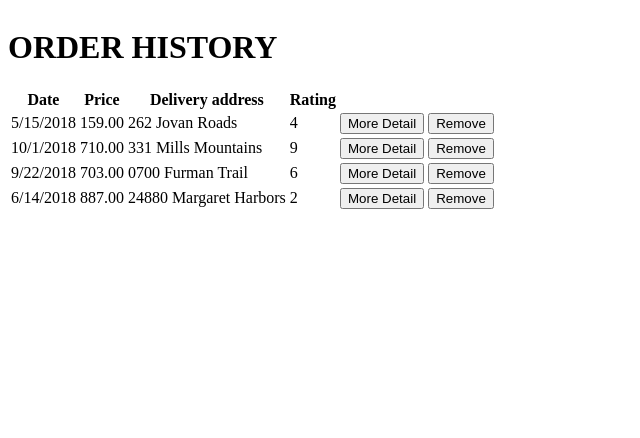
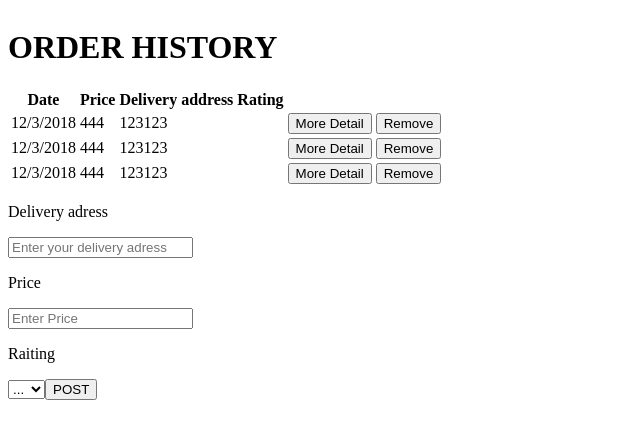
Before and after one commit to Iarkovenko/food-ordering-services, a React (Create React App) app: page / in a window 1280 px wide. Shown: the top 438 px of the page, without its empty margins (0-640 px from the left). Built offline with nearby package versions, Linux system fonts and the light colour scheme; data requests are answered from the project's data file.

Commit message:
answer with setStae

```diff
--- a/package.json
+++ b/package.json
@@ -3,7 +3,8 @@
   "version": "0.1.0",
   "private": true,
   "dependencies": {
-     "axios": "^0.18.0",
+    "axios": "^0.18.0",
+    "moment": "^2.22.2",
     "react": "^16.6.3",
     "react-dom": "^16.6.3",
     "react-scripts": "2.1.1"
--- a/server/db.json
+++ b/server/db.json
@@ -1,36 +1,25 @@
 {
   "order-history": [
     {
-      "id": 1,
-      "date": "5/15/2018",
-      "price": "159.00",
-      "address": "262 Jovan Roads",
-      "rating": 4,
-      "description": "Hello! It's Modal Window 2"
+      "address": "123123",
+      "price": "444",
+      "raiting": "3",
+      "date": "12/3/2018",
+      "id": 1
     },
     {
-      "id": 2,
-      "date": "10/1/2018",
-      "price": "710.00",
-      "address": "331 Mills Mountains",
-      "rating": 9,
-      "description": "Hello! It's Modal Window 3"
+      "address": "123123",
+      "price": "444",
+      "raiting": "3",
+      "date": "12/3/2018",
+      "id": 2
     },
     {
-      "id": 4,
-      "date": "9/22/2018",
-      "price": "703.00",
-      "address": "0700 Furman Trail",
-      "rating": 6,
-      "description": "Hello! It's Modal Window 5"
-    },
-    {
-      "id": 5,
-      "date": "6/14/2018",
-      "price": "887.00",
-      "address": "24880 Margaret Harbors",
-      "rating": 2,
-      "description": "Hello! It's Modal Window 6"
+      "address": "123123",
+      "price": "444",
+      "raiting": "3",
+      "date": "12/3/2018",
+      "id": 3
     }
   ]
 }
--- a/src/components/App.js
+++ b/src/components/App.js
@@ -1,6 +1,7 @@
 import React, { Component, Fragment } from 'react';
 import * as API from './services';
 import OrderHistoryTable from './tmplOrderHistory';
+import Form from './Form';
 
 export default class App extends Component {
   state = {
@@ -37,6 +38,15 @@ export default class App extends Component {
     this.setState({ isModalOpen: false, moreItemInfoById: '' });
   };
 
+  handlePostData = item => {
+    API.addItem(item).then(res => {
+      if (!res.status === 201) return;
+      this.setState(prevState => ({
+        orderHistory: prevState.orderHistory + res.data,
+      }));
+    });
+  };
+
   render() {
     const {
       orderHistory,
@@ -57,6 +67,9 @@ export default class App extends Component {
             isLoading={isLoading}
           />
         )}
+        <Fragment>
+          <Form postData={this.handlePostData} />
+        </Fragment>
       </Fragment>
     );
   }
--- a/src/components/Form.js
+++ b/src/components/Form.js
@@ -1,27 +1,85 @@
-// import react from 'react';
+import React, { Component } from 'react';
+import moment from 'moment';
 
-// const Form = () => (
-//   <form>
-//     <p>Delivery adress</p>
-//     <input placeholder="Enter your delivery adress" />
+class Form extends Component {
+  state = {
+    address: '',
+    price: '',
+    raiting: '',
+  };
 
-//     <p>Price</p>
-//     <input placeholder="Enter Price" />
+  handleChange = ({ target }) => {
+    const { name, value } = target;
+    this.setState({ [name]: value });
+  };
 
-//     <p>Raiting</p>
-//     <select>
-//       <option value="1" />
-//       <option value="2" />
-//       <option value="3" />
-//       <option value="4" />
-//       <option value="5" />
-//       <option value="6" />
-//       <option value="7" />
-//       <option value="8" />
-//       <option value="9" />
-//       <option value="10" />
-//     </select>
-//   </form>
-// );
+  handleGetData = (e, address, price, raiting) => {
+    e.preventDefault();
+    const { postData } = this.props;
+    const dataToPost = {
+      address,
+      price,
+      raiting,
+      date: moment().format('M/D/YYYY'),
+    };
+    postData(dataToPost);
+  };
 
-// export default Form;
+  render() {
+    const { address, price, raiting } = this.state;
+    // const {postData} = this.props;
+    return (
+      <form>
+        <p>Delivery adress</p>
+        <input
+          name="address"
+          type="text"
+          value={address}
+          onChange={this.handleChange}
+          placeholder="Enter your delivery adress"
+          require
+        />
+
+        <p>Price</p>
+        <input
+          name="price"
+          type="number"
+          value={price}
+          onChange={this.handleChange}
+          placeholder="Enter Price"
+          require
+        />
+
+        <p>Raiting</p>
+        <select
+          name="raiting"
+          value={raiting}
+          onChange={this.handleChange}
+          require
+        >
+          <option value="" selected disabled>
+            ...
+          </option>
+          <option value="1">1</option>
+          <option value="2"> 2</option>
+          <option value="3"> 3</option>
+          <option value="4"> 4</option>
+          <option value="5"> 5</option>
+          <option value="6"> 6</option>
+          <option value="7"> 7</option>
+          <option value="8"> 8</option>
+          <option value="9"> 9</option>
+          <option value="10">10 </option>
+        </select>
+        <button
+          type="button"
+          onClick={e => this.handleGetData(e, address, price, raiting)}
+        >
+          POST
+        </button>
+      </form>
+    );
+  }
+}
+
+export default Form;
--- a/src/components/services.js
+++ b/src/components/services.js
@@ -10,7 +10,6 @@ const getItemById = id =>
 const deleteItem = id =>
   axios.delete(`${BASE_URL}/${id}`).then(response => response.status === 200);
 
-const addItem = item =>
-  axios.post(BASE_URL, item).then(response => response.data);
+const addItem = item => axios.post(BASE_URL, item).then(response => response);
 
 export { getAllItems, getItemById, deleteItem, addItem };
```
Also changed, not shown: 2 other files (tests, documents, lock files or other folders).
